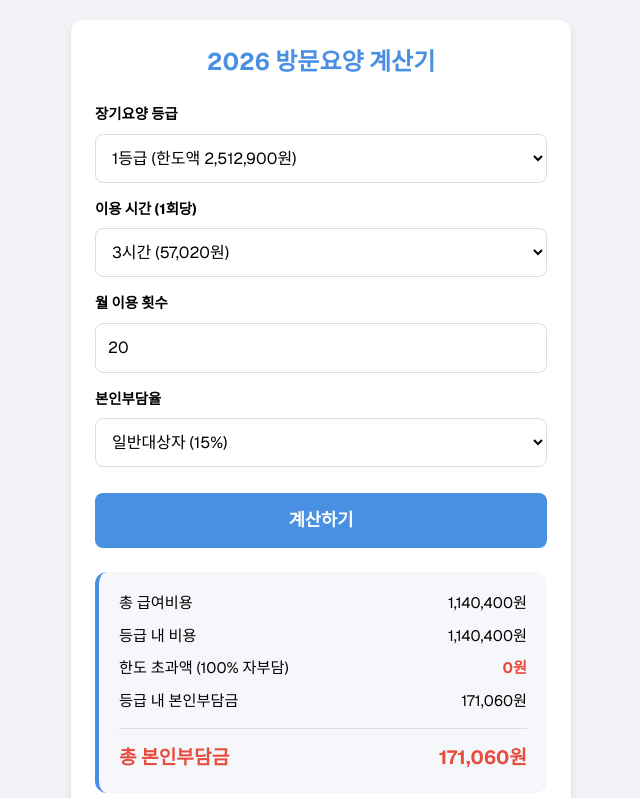
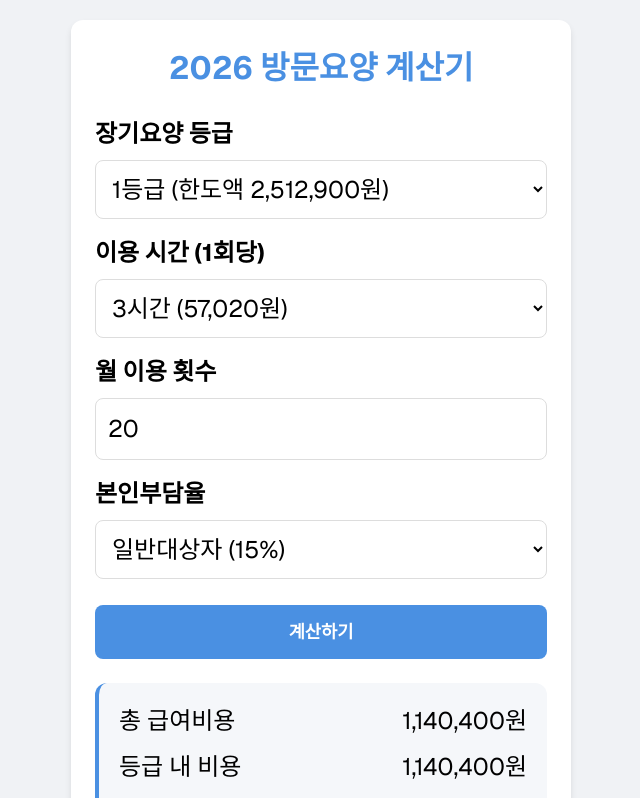
Before and after one commit to jungjk73/long-term-care-frontend, a Next.js app: page / in a window 1280 px wide. Shown: the top 798 px of the page, without its empty margins (319-959 px from the left). Built offline with nearby package versions, Linux system fonts and the light colour scheme.

Commit message:
방문요양 계산기 UI 텍스트 크기 조정 및 메타데이터 수정

```diff
--- a/app/layout.tsx
+++ b/app/layout.tsx
@@ -13,8 +13,8 @@ const geistMono = Geist_Mono({
 });
 
 export const metadata: Metadata = {
-  title: "Create Next App",
-  description: "Generated by create next app",
+  title: "2026 방문요양 계산기",
+  description: "2026년 수가 기준 방문요양 본인부담금 계산기",
 };
 
 export default function RootLayout({ children }: LayoutProps<"/">) {
--- a/app/page.tsx
+++ b/app/page.tsx
@@ -57,12 +57,12 @@ export default function Home() {
     return (
         <div className="min-h-screen bg-[#f0f2f5] p-5 flex justify-center items-start font-sans">
             <div className="w-full max-w-[500px] bg-white p-6 rounded-[12px] shadow-[0_4px_6px_rgba(0,0,0,0.1)]">
-                <h1 className="text-[1.5rem] text-center text-[#4a90e2] font-bold mb-6">2026 방문요양 계산기</h1>
+                <h1 className="text-[2rem] text-center text-[#4a90e2] font-bold mb-6">2026 방문요양 계산기</h1>
 
                 <div className="mb-4 text-black">
-                    <label className="block font-bold mb-2 text-[0.9rem]">장기요양 등급</label>
+                    <label className="block font-bold mb-2 text-[1.5rem]">장기요양 등급</label>
                     <select
-                        className="w-full p-3 border border-[#ddd] rounded-lg text-[1rem] bg-white"
+                        className="w-full p-3 border border-[#ddd] rounded-lg text-[1.5rem] bg-white"
                         value={grade}
                         onChange={(e) => setGrade(e.target.value)}
                     >
@@ -75,9 +75,9 @@ export default function Home() {
                 </div>
 
                 <div className="mb-4 text-black">
-                    <label className="block font-bold mb-2 text-[0.9rem]">이용 시간 (1회당)</label>
+                    <label className="block font-bold mb-2 text-[1.5rem]">이용 시간 (1회당)</label>
                     <select
-                        className="w-full p-3 border border-[#ddd] rounded-lg text-[1rem] bg-white"
+                        className="w-full p-3 border border-[#ddd] rounded-lg text-[1.5rem] bg-white"
                         value={serviceTime}
                         onChange={(e) => setServiceTime(Number(e.target.value))}
                     >
@@ -92,10 +92,10 @@ export default function Home() {
                 </div>
 
                 <div className="mb-4 text-black">
-                    <label className="block font-bold mb-2 text-[0.9rem]">월 이용 횟수</label>
+                    <label className="block font-bold mb-2 text-[1.5rem]">월 이용 횟수</label>
                     <input
                         type="number"
-                        className="w-full p-3 border border-[#ddd] rounded-lg text-[1rem] bg-white text-black"
+                        className="w-full p-3 border border-[#ddd] rounded-lg text-[1.5rem] bg-white text-black"
                         value={days}
                         min="1"
                         max="31"
@@ -104,9 +104,9 @@ export default function Home() {
                 </div>
 
                 <div className="mb-4 text-black">
-                    <label className="block font-bold mb-2 text-[0.9rem]">본인부담율</label>
+                    <label className="block font-bold mb-2 text-[1.5rem]">본인부담율</label>
                     <select
-                        className="w-full p-3 border border-[#ddd] rounded-lg text-[1rem] bg-white"
+                        className="w-full p-3 border border-[#ddd] rounded-lg text-[1.5rem] bg-white"
                         value={rate}
                         onChange={(e) => setRate(Number(e.target.value))}
                     >
@@ -125,34 +125,34 @@ export default function Home() {
                 </button>
 
                 <div className="mt-6 p-5 bg-[#f5f7fa] rounded-[12px] border-l-4 border-[#4a90e2] text-black">
-                    <div className="flex justify-between mb-[10px] text-[0.95rem]">
+                    <div className="flex justify-between mb-[10px] text-[1.5rem]">
                         <span>총 급여비용</span>
                         <span>{result.totalCost.toLocaleString()}원</span>
                     </div>
-                    <div className="flex justify-between mb-[10px] text-[0.95rem]">
+                    <div className="flex justify-between mb-[10px] text-[1.5rem]">
                         <span>등급 내 비용</span>
                         <span>{result.withinLimitCost.toLocaleString()}원</span>
                     </div>
-                    <div className="flex justify-between mb-[10px] text-[0.95rem]">
+                    <div className="flex justify-between mb-[10px] text-[1.5rem]">
                         <span>한도 초과액 (100% 자부담)</span>
                         <span className="text-[#e74c3c] font-bold">{result.overLimitCost.toLocaleString()}원</span>
                     </div>
-                    <div className="flex justify-between mb-[10px] text-[0.95rem]">
+                    <div className="flex justify-between mb-[10px] text-[1.5rem]">
                         <span>등급 내 본인부담금</span>
                         <span>{result.withinLimitSelfPay.toLocaleString()}원</span>
                     </div>
-                    <div className="flex justify-between mt-[15px] pt-[15px] border-t border-[#ddd] font-bold text-[1.2rem] text-[#e74c3c]">
+                    <div className="flex justify-between mt-[15px] pt-[15px] border-t border-[#ddd] font-bold text-[1.5rem] text-[#e74c3c]">
                         <span>총 본인부담금</span>
                         <span>{result.finalSelfPay.toLocaleString()}원</span>
                     </div>
                 </div>
 
-                <div className="text-[0.8rem] text-[#666] mt-3 leading-[1.4]">
+                <div className="text-[1rem] text-[#666] mt-3 leading-[1.4]">
                     * 본 계산기는 2026년 수가 기준 예시이며, 실제 금액은 건강보험공단 고시 및 이용 상황(가산, 야간/휴일 이용 등)에 따라 다를 수 있습니다.
                 </div>
 
                 <div className="mt-4 p-4 bg-[#eef6ff] rounded-lg border border-[#4a90e2] text-center">
-                    <p className="text-[0.9rem] font-bold text-[#2c3e50] mb-2">자세한 설명은 아래 링크를 참고하세요.</p>
+                    <p className="text-[1.5rem] font-bold text-[#2c3e50] mb-2">자세한 설명은 아래 링크를 참고하세요.</p>
                     <a href="https://blog.naver.com/my-silver/224363003269" target="_blank" rel="noopener noreferrer" className="text-[#4a90e2] underline text-[0.85rem] break-all">
                         https://blog.naver.com/my-silver/224363003269
                     </a>
```
